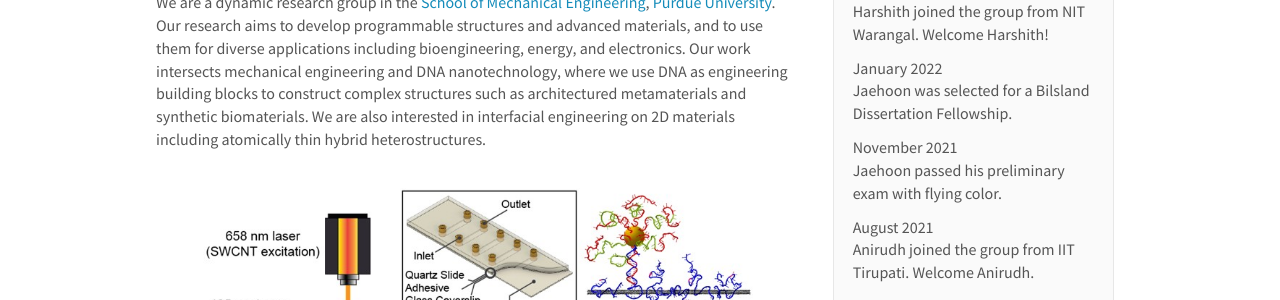
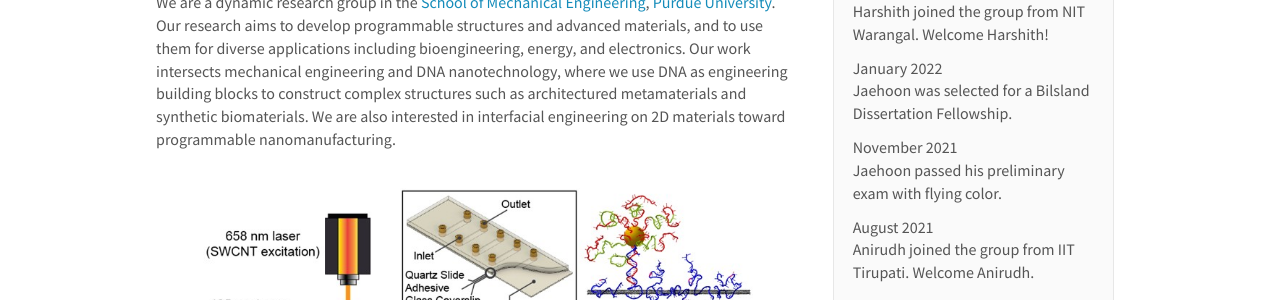
Before and after one commit to choidnalab/choidnalab.github.io, a Jekyll site: the page built from _pages/home.md, in a window 1280 px wide and 1271 px high. Shown: the part 157-457 px from the top of the window. Built offline with Jekyll 4.4.1, drawn with Linux system fonts in a browser that asks for light colours; nearby versions of some CDN libraries; some of the changed text lies outside the part shown.

Commit message:
Update home.md

```diff
--- a/_pages/home.md
+++ b/_pages/home.md
@@ -6,7 +6,7 @@ sitemap: false
 permalink: /
 ---
 
-We are a dynamic research group in the [School of Mechanical Engineering](https://engineering.purdue.edu/ME), [Purdue University](https://www.purdue.edu/). Our research aims to develop programmable structures and advanced materials, and to use them for diverse applications including bioengineering, energy, and electronics. Our work intersects mechanical engineering and DNA nanotechnology, where we use DNA as engineering building blocks to construct complex structures such as architectured metamaterials and synthetic biomaterials. We are also interested in interfacial engineering on 2D materials including atomically thin hybrid heterostructures.
+We are a dynamic research group in the [School of Mechanical Engineering](https://engineering.purdue.edu/ME), [Purdue University](https://www.purdue.edu/). Our research aims to develop programmable structures and advanced materials, and to use them for diverse applications including bioengineering, energy, and electronics. Our work intersects mechanical engineering and DNA nanotechnology, where we use DNA as engineering building blocks to construct complex structures such as architectured metamaterials and synthetic biomaterials. We are also interested in interfacial engineering on 2D materials toward programmable nanomanufacturing.
 
 <div markdown="0" id="carousel" class="carousel slide" data-ride="carousel" data-interval="4000" data-pause="hover" >
     <!-- Menu -->
```
